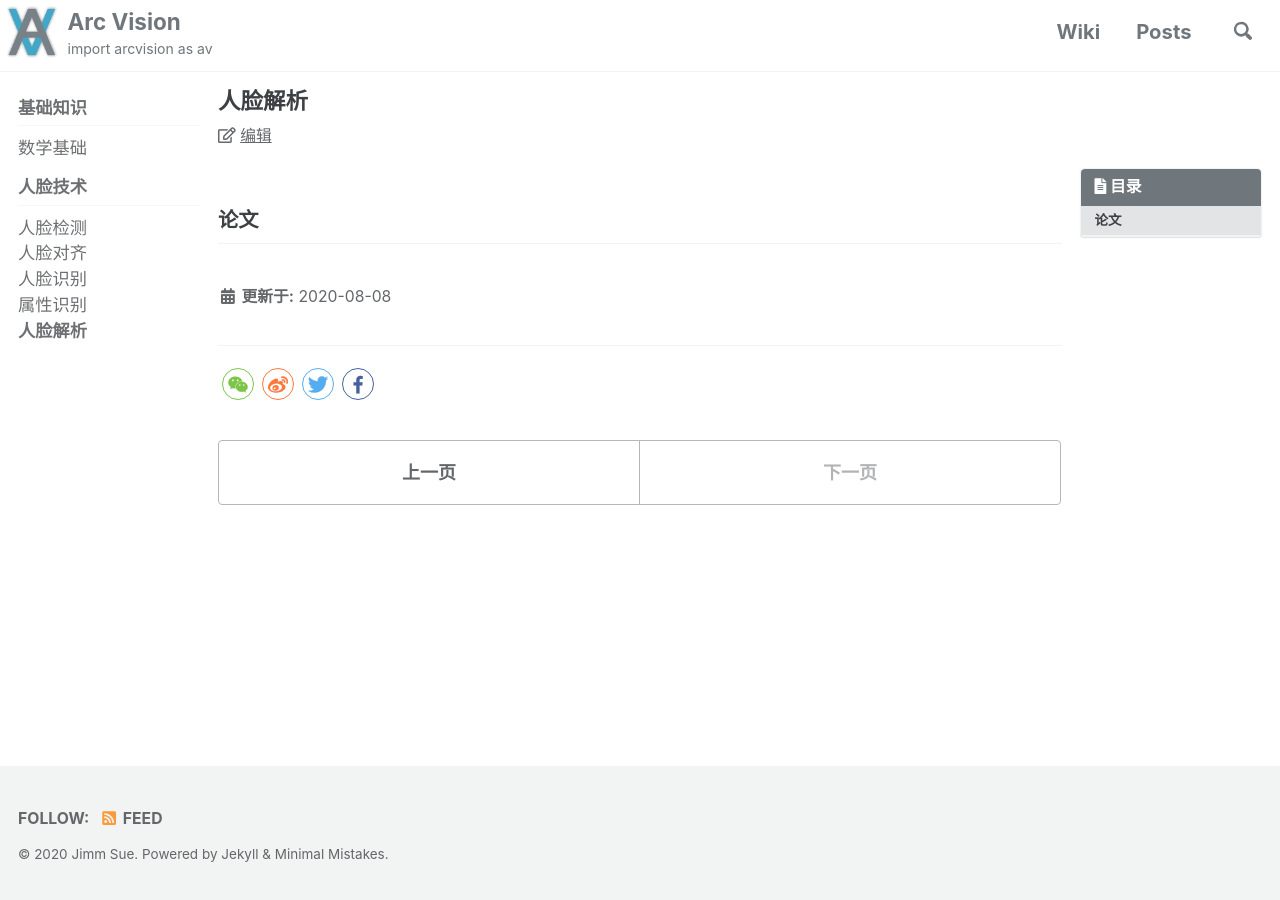
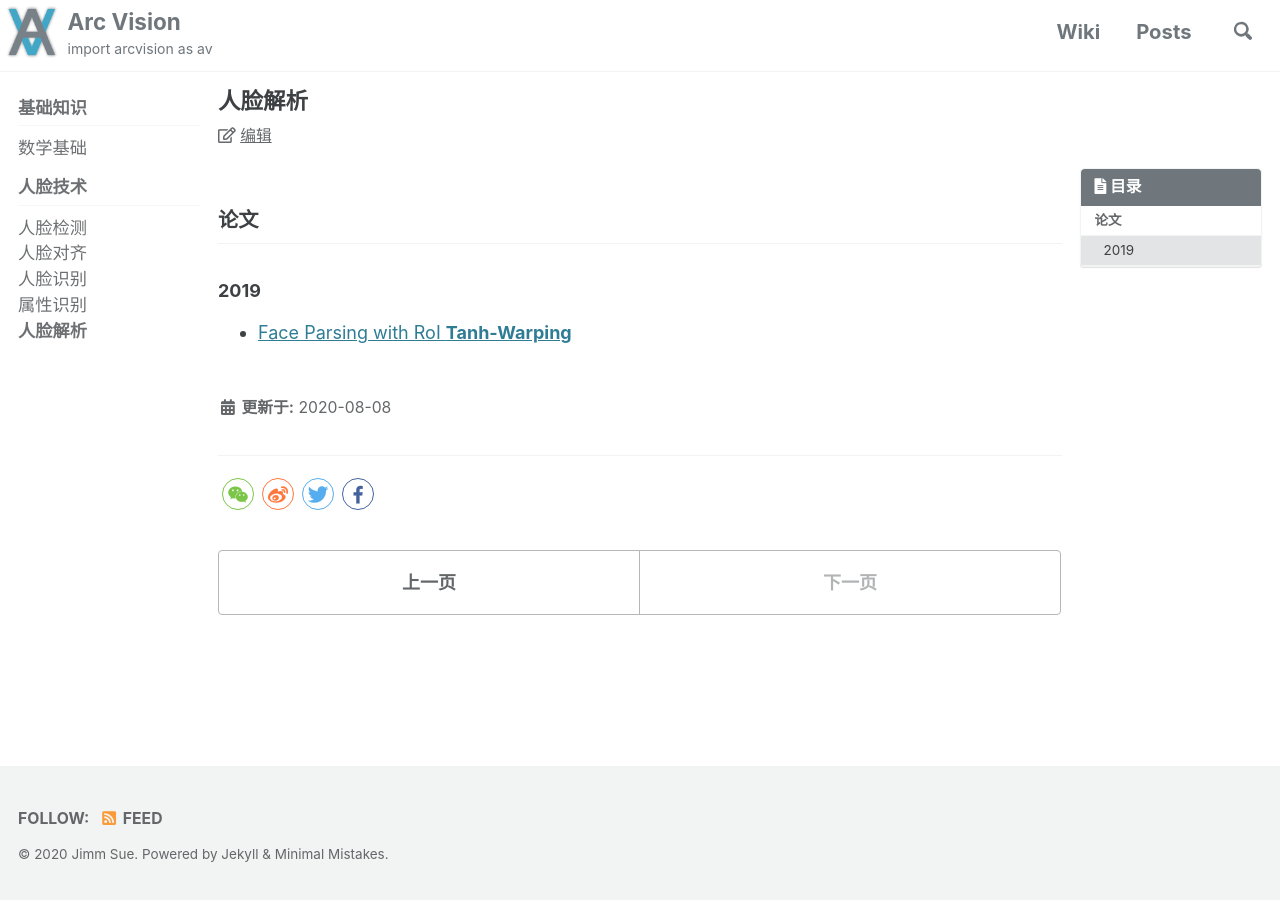
Before and after one commit to ArcVision/ArcVision.github.io, a Jekyll site: the page built from _wiki/14-face-parsing.md, in a window 1280 px wide. Built offline with Jekyll 4.4.1, drawn with Linux system fonts in a browser that asks for light colours; cached includes are drawn as plain includes; comment, search, counter and statistics services are not loaded.

Commit message:
Add tanh warping paper

```diff
--- a/_wiki/14-face-parsing.md
+++ b/_wiki/14-face-parsing.md
@@ -9,3 +9,7 @@ toc: true
 
 
 ## 论文
+
+### 2019
+
+- [Face Parsing with RoI **Tanh-Warping**](https://arxiv.org/pdf/1906.01342.pdf)
```
